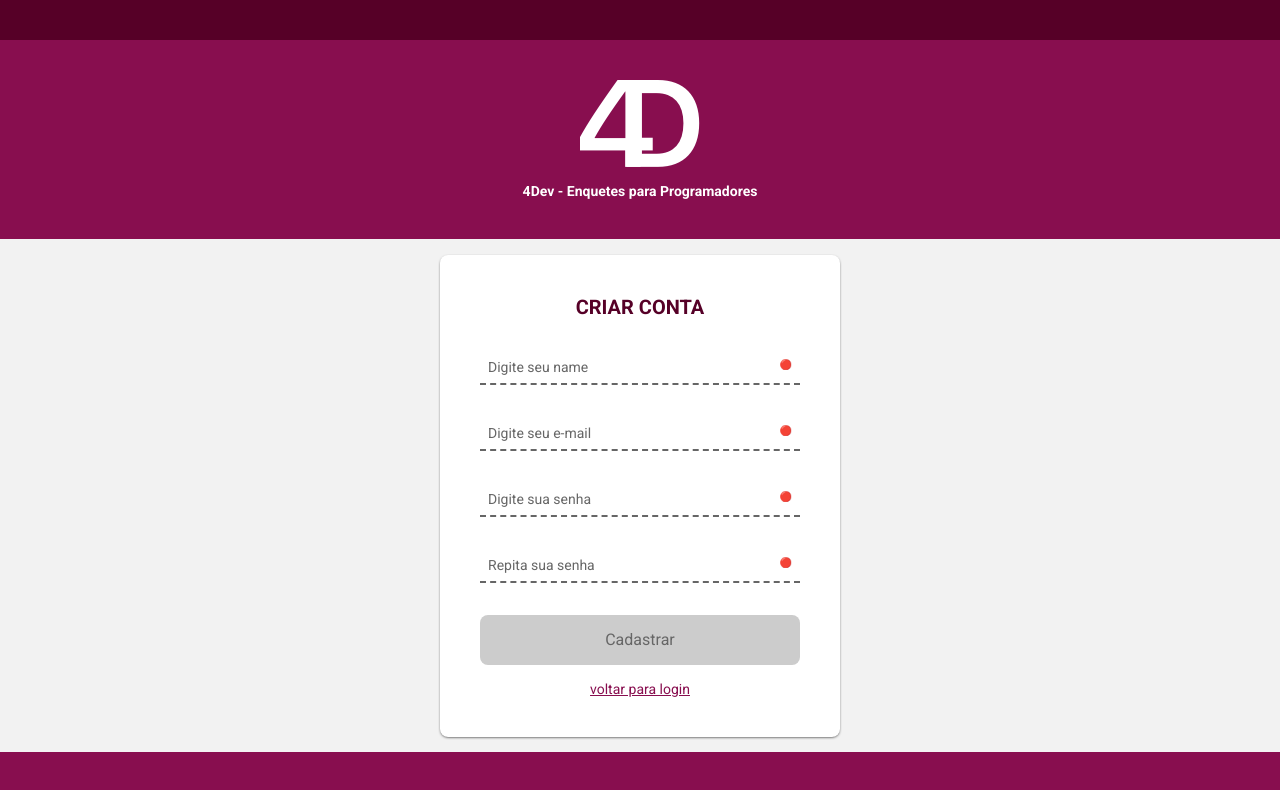
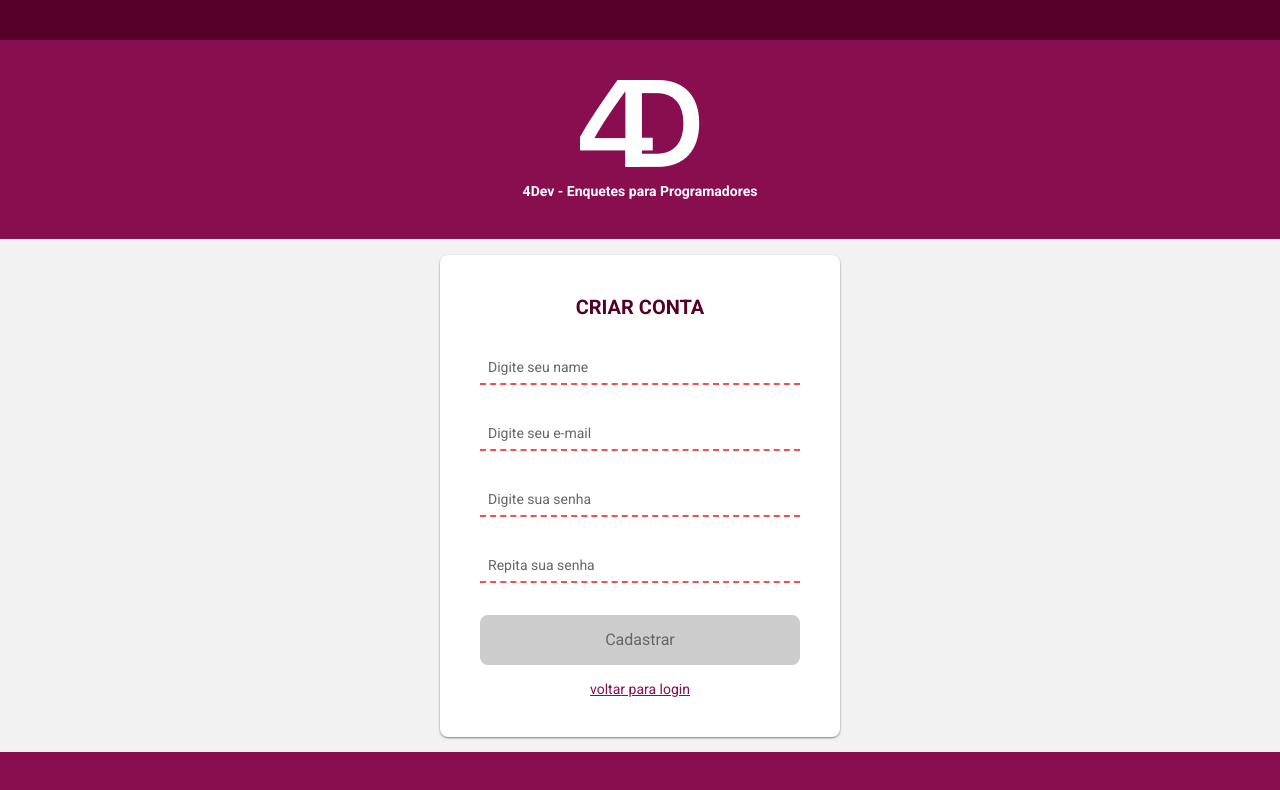
Before and after one commit to Luismkm/clean-react, a React app: page /signup in a window 1280 px wide. Shown: the top 790 px of the page. Built offline with nearby package versions, Linux system fonts and the light colour scheme.

Commit message:
refactor: improve input layout

```diff
--- a/src/presentation/components/input/Input.tsx
+++ b/src/presentation/components/input/Input.tsx
@@ -10,10 +10,15 @@
   const error = state[`${props.name}Error`];
 
   return (
-    <div className={Styles.inputWrap}>
+    <div
+      data-testid={`${props.name}-wrap`}
+      className={Styles.inputWrap}
+      data-status={error ? 'invalid' : 'valid'}
+    >
       <input
         {...props}
         ref={inputRef}
+        title={error}
         placeholder=" "
         data-testid={props.name}
         readOnly
@@ -22,16 +27,13 @@
           setState({ ...state, [e.target.name]: e.target.value });
         }}
       />
-      <label onClick={() => { inputRef.current.focus(); }}>
+      <label
+        data-testid={`${props.name}-label`}
+        onClick={() => { inputRef.current.focus(); }}
+        title={error}
+      >
         {props.placeholder}
       </label>
-      <span
-        data-testid={`${props.name}-status`}
-        title={error || 'Tudo certo!'}
-        className={Styles.status}
-      >
-        {error ? '🔴' : '🟢'}
-      </span>
     </div>
   );
 };
--- a/src/presentation/components/input/input-styles.scss
+++ b/src/presentation/components/input/input-styles.scss
@@ -5,17 +5,33 @@
   position: relative;
   border-bottom: 2px dashed $disabledColor;
 
+  &[data-status="valid"] {
+    border-bottom-color: $valid;
+
+    &::after {
+      background-color: $valid;
+    }
+  }
+
+  &[data-status="invalid"] {
+    border-bottom-color: $invalid;
+
+    &::after {
+      background-color: $invalid;
+    }
+  }
+
   &::after {
     content: "";
     width: 100%;
     height: 2px;
-    background-color: $primaryLight;
+    background-color: $disabledColor;
     position: absolute;
     bottom: -2px;
     left: 0px;
     transform-origin: 0%;
     transform: scaleX(0);
-    transition: transform 500ms ease;
+    transition: transform 400ms ease;
   }
 
   &:focus-within {
--- a/src/presentation/styles/colors.scss
+++ b/src/presentation/styles/colors.scss
@@ -6,3 +6,5 @@
 $primaryLight: #bc477b;
 $disabledBackground: #ccc;
 $disabledColor: #666;
+$valid: #4CAF50;
+$invalid: #EF5350;
```
Also changed, not shown: src/presentation/test/form-helper.tsx (+7 -4 lines), 1 other file (tests, documents, lock files or other folders).
